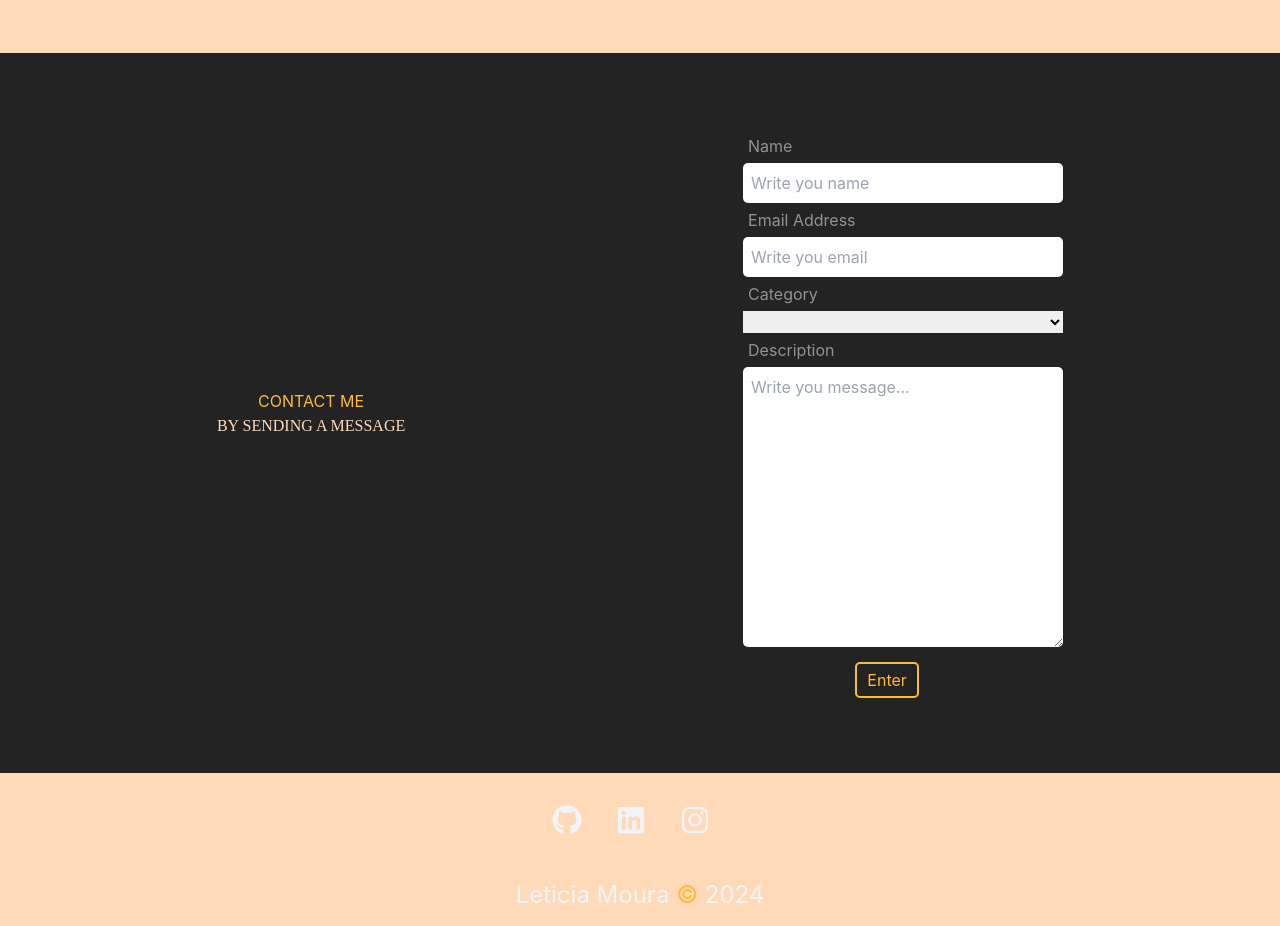
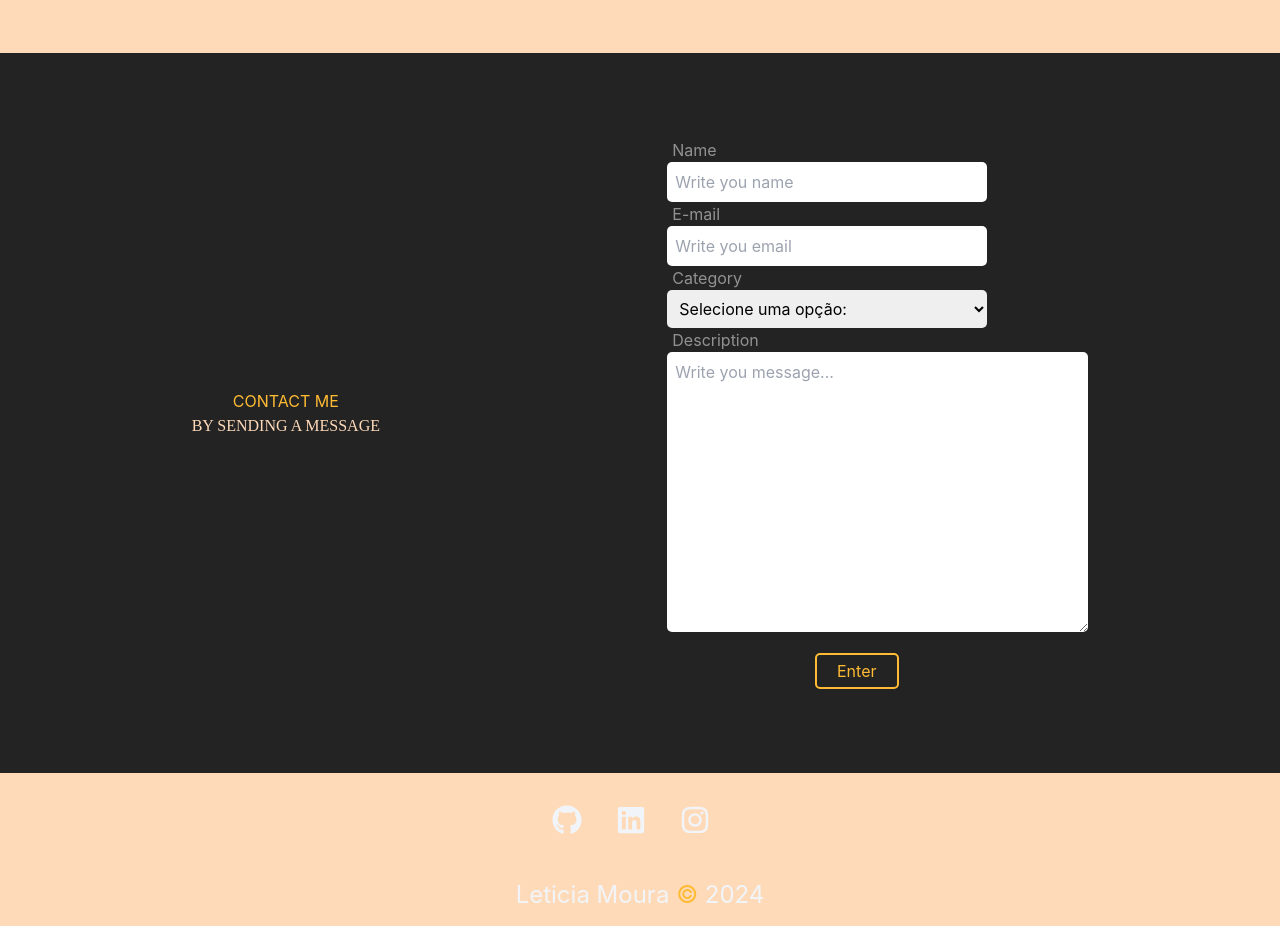
Before and after one commit to LetticiaMoura/portfolio, a React (Vite) app: page / in a window 1280 px wide. Shown: the part 2380-3306 px from the top of the page. Built offline with nearby package versions, Linux system fonts and the light colour scheme; data requests are answered from the project's data file; a web font is replaced by a local one.

Commit message:
feat: Requisições da API

```diff
--- a/db.json
+++ b/db.json
@@ -1,5 +1,27 @@
 {
-    "contactMe": [],
+  "contactMe": [
+    {
+      "id": "8c8a",
+      "name": "MATHEUS BEZERRA EZAQUIEL",
+      "email": "diretor@gmail.com",
+      "description": "ffffffffffffffffffffffffffffffffffffffffffffffffffffffffffffffffffffffffffffffffffffffffffffffff",
+      "category_name": "Dúvida"
+    },
+    {
+      "id": "8c8a",
+      "name": "MATHEUS BEZERRA EZAQUIEL",
+      "email": "diretor@gmail.com",
+      "description": "ffffffffffffffffffffffffffffffffffffffffffffffffffffffffffffffffffffffffffffffffffffffffffffffff",
+      "category_name": "Dúvida"
+    },
+    {
+      "id": "8c8a",
+      "name": "MATHEUS BEZERRA EZAQUIEL",
+      "email": "diretor@gmail.com",
+      "description": "ffffffffffffffffffffffffffffffffffffffffffffffffffffffffffffffffffffffffffffffffffffffffffffffff",
+      "category_name": "Dúvida"
+    }
+  ],
   "categories": [
     {
       "id": 1,
--- a/src/components/form/Select.tsx
+++ b/src/components/form/Select.tsx
@@ -2,18 +2,32 @@
 type selects = {
     text: string,
     name: string,
-    options: string,
-    value: () => void,
-    handleOnChange: () => void,
+    value: string,
+    options: { id: string, name: string }[],
+    onChange: (e: React.ChangeEvent<HTMLSelectElement>) => void;
 }
-const Select = ({text, name, options, handleOnChange, value}: selects) => {
+
+const Select = ({text, name, options, value, onChange }: selects) => {
+
   return (
+
     <div>
-        <label htmlFor={name}>{text}</label>
-        <select name={name} id={name}></select>
-        <option>Selecione uma opção</option>
+
+        <label htmlFor={name}> {text} </label> <br />
+
+        <select value={value} name={name} id={value} onChange={onChange}> <br />
+
+            <option>Selecione uma opção: </option>
+
+            {options.map( (option: any) => (
+                <option value={option.name} key={option.id}>{option.name} </option>
+            ) )}
+
+        </select>
+
     </div>
+
   )
 }
 
-export default Select
+export default Select;
--- /dev/null
+++ b/src/components/form/TextArea.tsx
@@ -0,0 +1,27 @@
+
+type textarea = {
+    text: string,
+    name: string,
+    placeholder: string,
+    cols: number,
+    rows: number,
+    value: string,
+    onChange: (e:any) => void;
+}
+
+const TextArea = ( { name, text, value, placeholder, cols, rows, onChange }:textarea ) => {
+
+  return (
+
+    <div>
+
+        <label>{text}</label> <br />
+
+        <textarea name={name} value={value} placeholder={placeholder} cols={cols} rows={rows} onChange={onChange}></textarea>
+
+    </div>
+
+  );
+};
+
+export default TextArea;
--- a/src/components/pages/Contact.module.css
+++ b/src/components/pages/Contact.module.css
@@ -36,6 +36,15 @@
     color: #FFF;
 }
 
+
+.container select {
+    width: 25vw;
+    padding: 8px;
+    border: none;
+    outline: none;
+    border-radius: 5px;
+}
+
 .container input {
     width: 25vw;
     padding: 8px;
--- a/src/components/pages/Contact.tsx
+++ b/src/components/pages/Contact.tsx
@@ -1,10 +1,29 @@
 
-import { useState } from 'react';
+import { useEffect, useState } from 'react';
+
+import Select from '../form/Select';
+import Input from '../form/Input';
+import TextArea from '../form/TextArea';
+
 import Styles from './Contact.module.css';
 
 function Contact() {
 
     const [ categories, setCategories ] = useState([]);
+
+    const [ dataContact, setDataContact ] = useState({
+        name: '',
+        email: '',
+        description: ''
+    });
+
+
+    const handleChange = (e:any) => {
+        const { name, value } = e.target;
+        setDataContact({ ...dataContact, [name]: value });
+    };
+
+    useEffect( () => {
 
     fetch("http://localhost:5000/categories", {
         method: 'GET',
@@ -18,11 +37,34 @@ function Contact() {
     })
     .catch( (err) => console.log(err))
 
-    const handleSubmit = () => {
+    }, []);
 
-        alert('Dados Enviados!!')
 
-    }
+    const handleSubmit = (e: any) => {
+        e.preventDefault()
+
+        fetch("http://localhost:5000/contactMe", {
+            method: 'POST',
+            headers: {
+                'Content-Type': 'application/json',
+            },
+            body: JSON.stringify(dataContact)
+        })
+        .then( (resp) => resp.json() )
+        .then( (data) => {
+            setDataContact(data)
+
+            setDataContact({
+            name: '',
+            email: '',
+            description: ''
+        })
+        })
+        .catch( (err) => console.log(err))
+
+        alert("Mensagem Enviada!")
+
+    };
 
     return(
 
@@ -32,24 +74,43 @@ function Contact() {
 
             <form>
 
-                <label>Name</label>
+                <Input
+                    text="Name"
+                    name="name"
+                    type="text"
+                    placeholder="Write you name"
+                    value={dataContact.name}
+                    onChange={handleChange}
+                />
 
-                    <input id='name' name='name' type='text' placeholder='Write you name'/>
+                <Input
+                    text="E-mail"
+                    name="email"
+                    type="email"
+                    placeholder="Write you email"
+                    value={dataContact.email}
+                    onChange={handleChange}
+                />
 
-                <label>Email Address</label>
+                <Select
+                    text="Category"
+                    value='Category_id'
+                    name="category_name"
+                    options={categories}
+                    onChange={handleChange}
+                />
 
-                    <input name='email' type='email' placeholder='Write you email'/>
+                <TextArea
+                    text='Description'
+                    name='description'
+                    rows={10}
+                    cols={38}
+                    placeholder='Write you message...'
+                    value={dataContact.description}
+                    onChange={handleChange}
+                />
 
-                <label>Category</label>
-
-                    <select name="" id="">
-                        <option value=""></option>
-                    </select>
-                <label>Description</label>
-
-                    <textarea  name='description' placeholder='Write you message...'></textarea>
-
-                    <a href='/contact' onClick={handleSubmit}>Enter</a>
+                <a href='/contact' onClick={handleSubmit}>Enter</a>
 
             </form>
 
```
Lines whose indentation alone changed are shown as unchanged.
